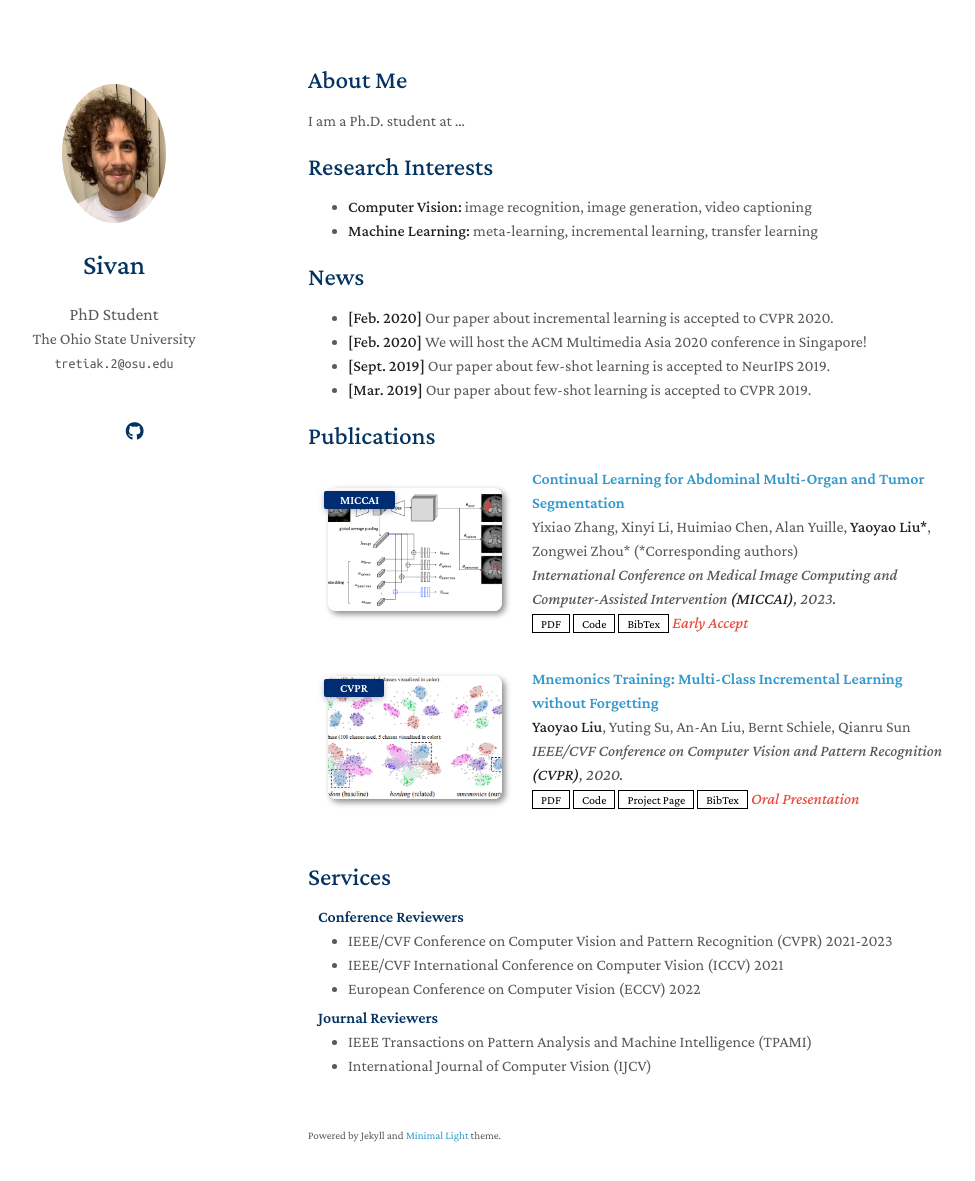
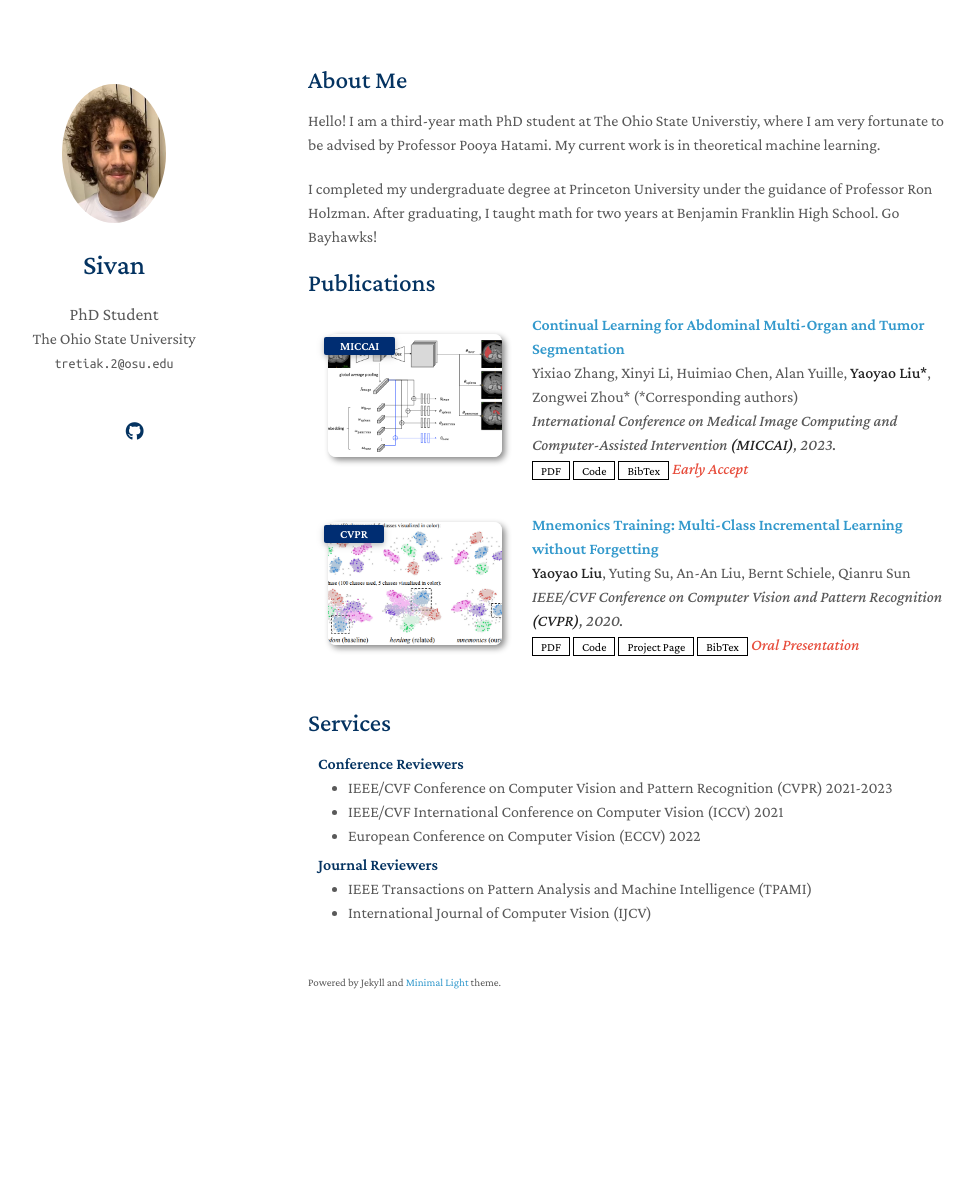
Before and after one commit to sivantretiak/sivantretiak.github.io, a Jekyll site: the page built from index.md, in a window 1280 px wide and 1216 px high. Shown: the top 1181 px of the window, without its empty margins (162-1137 px from the left). Built offline with Jekyll 4.4.1, drawn with Linux system fonts in a browser that asks for light colours; a style sheet for code colours, icons or effects is not loaded; our own code applies the rules of GitHub Pages for plain Markdown files.

Commit message:
Update index.md

```diff
--- a/index.md
+++ b/index.md
@@ -4,19 +4,9 @@ layout: homepage
 
 ## About Me
 
-I am a Ph.D. student at ...
+Hello! I am a third-year math PhD student at The Ohio State Universtiy, where I am very fortunate to be advised by Professor Pooya Hatami. My current work is in theoretical machine learning.
 
-## Research Interests
-
-- **Computer Vision:** image recognition, image generation, video captioning
-- **Machine Learning:** meta-learning, incremental learning, transfer learning
-
-## News
-
-- **[Feb. 2020]** Our paper about incremental learning is accepted to CVPR 2020.
-- **[Feb. 2020]** We will host the ACM Multimedia Asia 2020 conference in Singapore!
-- **[Sept. 2019]** Our paper about few-shot learning is accepted to NeurIPS 2019.
-- **[Mar. 2019]** Our paper about few-shot learning is accepted to CVPR 2019.
+I completed my undergraduate degree at Princeton University under the guidance of Professor Ron Holzman. After graduating, I taught math for two years at Benjamin Franklin High School. Go Bayhawks!
 
 {% include_relative _includes/publications.md %}
 
```
